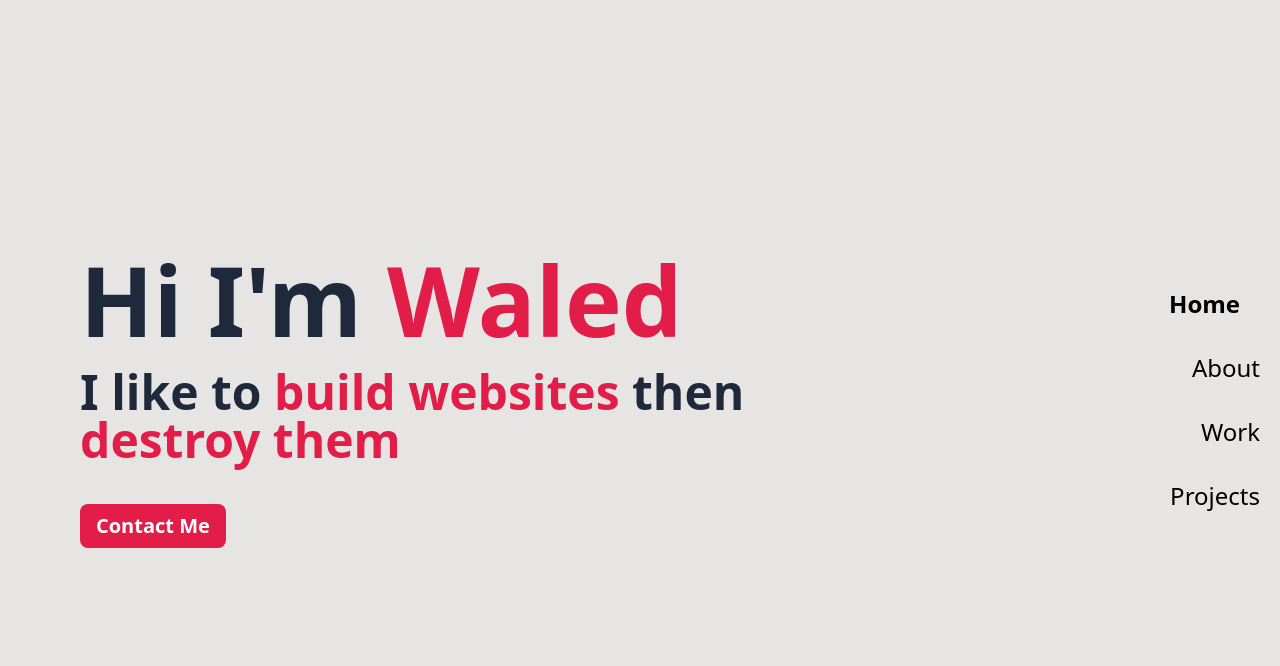
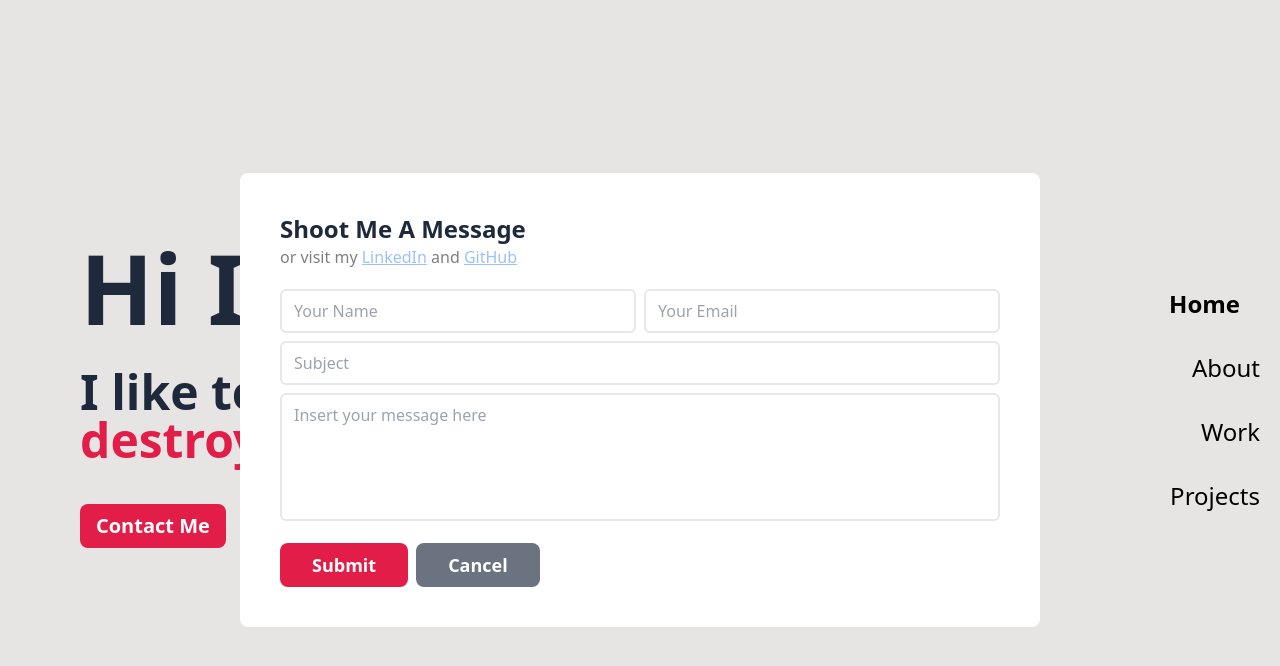
Before and after one commit to wkhatiz/wkportfolio, a React (Vite) app: page / in a window 1280 px wide. Both pictures are taken after a click on the button "Contact Me". Shown: the top 666 px of the page. Built offline with nearby package versions, Linux system fonts and the light colour scheme.

Commit message:
completed 'contact me' form

```diff
--- a/src/App.tsx
+++ b/src/App.tsx
@@ -1,8 +1,9 @@
-import { useState } from "react";
+import { SetStateAction, useState } from "react";
 import NavBar from "./components/NavBar";
 import HomePage from "./components/pages/HomePage";
 import AboutPage from "./components/pages/AboutPage";
 import WorkPage from "./components/pages/WorkPage";
+import ContactMe from "./components/ContactMe";
 
 function App() {
   const [menuSelected, setMenuSelected] = useState([
@@ -12,10 +13,18 @@ function App() {
     { text: "Projects", selected: false },
   ]);
 
+  const [contactMeVisible, setContactMeVisible] = useState<boolean>(false);
+
   return (
     <>
       <div className="flex justify-between h-dvh w-dvh bg-stone-200">
-        <div className="flex-1">{MenuSwitcher(menuSelected)}</div>
+        <ContactMe
+          contactMeVisible={contactMeVisible}
+          setContactMeVisible={setContactMeVisible}
+        />
+        <div className="flex-1">
+          {MenuSwitcher(menuSelected, setContactMeVisible)}
+        </div>
         <div>
           <NavBar
             menuSelected={menuSelected}
@@ -27,14 +36,17 @@ function App() {
   );
 }
 
-function MenuSwitcher(menuSelected: { text: string; selected: boolean }[]) {
+function MenuSwitcher(
+  menuSelected: { text: string; selected: boolean }[],
+  setContactMeVisible: React.Dispatch<SetStateAction<boolean>>
+) {
   for (let x = 0; x < menuSelected.length; x++) {
     if (menuSelected[x].selected === true) {
       switch (menuSelected[x].text) {
         case "Home":
-          return <HomePage />;
+          return <HomePage setContactMeVisible={setContactMeVisible} />;
         case "About":
-          return <AboutPage />;
+          return <AboutPage setContactMeVisible={setContactMeVisible} />;
         case "Work":
           return <WorkPage />;
         case "Projects":
--- /dev/null
+++ b/src/components/ContactMe.tsx
@@ -0,0 +1,96 @@
+import { useEffect } from "react";
+
+type ContactMeProps = {
+  contactMeVisible: boolean;
+  setContactMeVisible: React.Dispatch<React.SetStateAction<boolean>>;
+};
+
+function ContactMe(props: ContactMeProps) {
+  const { contactMeVisible, setContactMeVisible } = props;
+
+  function onClickClose(e: any) {
+    e.preventDefault();
+    setContactMeVisible(false);
+  }
+
+  return (
+    <div
+      className={`w-[800px] bg-white rounded-lg absolute top-1/2 left-1/2 -translate-x-1/2 -translate-y-1/2 p-10 z-10 ${
+        contactMeVisible
+          ? "visible transition-opacity duration-300"
+          : "invisible"
+      }`}
+      style={{
+        transitionProperty: "opacity, visibility",
+        opacity: contactMeVisible ? 1 : 0,
+      }}
+    >
+      <form action="https://formspree.io/f/xnqkorrg" method="POST">
+        <h2 className="text-2xl font-bold text-slate-800">
+          Shoot Me A Message
+        </h2>
+        <span className="opacity-50 hover:opacity-100 transition-opacity duration-300">
+          or visit my{" "}
+          <a
+            className="text-blue-500 underline hover:text-blue-700"
+            href="https://www.linkedin.com/in/waledkhatiz"
+          >
+            LinkedIn
+          </a>{" "}
+          and{" "}
+          <a
+            className="text-blue-500 underline hover:text-blue-700"
+            href="https://www.github.com/wkhatiz"
+          >
+            GitHub
+          </a>
+        </span>
+
+        <div className="w-full flex justify-between mb-2 mt-5">
+          <input
+            id="contactme-name"
+            placeholder="Your Name"
+            type="text"
+            className="border-2 rounded-md py-2 px-3 flex-1 mr-1"
+          ></input>
+          <input
+            id="contactme-email"
+            placeholder="Your Email"
+            type="email"
+            name="_replyto"
+            className="border-2 rounded-md py-2 px-3 flex-1 ml-1"
+          ></input>
+        </div>
+        <input
+          id="contactme-subject"
+          placeholder="Subject"
+          type="text"
+          name="_subject"
+          className="border-2 rounded-md py-2 px-3 w-full mb-2"
+        ></input>
+        <textarea
+          id="contactme-body"
+          placeholder="Insert your message here"
+          name="message"
+          className="border-2 rounded-md py-2 px-3 w-full h-32 mb-4 resize-none overflow-scroll"
+        ></textarea>
+        <input type="text" name="_gotcha" style={{ display: "none" }} />
+        <div>
+          <input
+            type="submit"
+            value="Submit"
+            className="bg-rose-600 text-lg py-2 px-8 font-bold text-white rounded-lg hover:bg-rose-800 cursor-pointer mr-2"
+          ></input>
+          <button
+            onClick={onClickClose}
+            className="bg-gray-500 text-lg py-2 px-8 font-bold text-white rounded-lg hover:bg-gray-700 cursor-pointer"
+          >
+            Cancel
+          </button>
+        </div>
+      </form>
+    </div>
+  );
+}
+
+export default ContactMe;
--- a/src/components/pages/AboutPage.tsx
+++ b/src/components/pages/AboutPage.tsx
@@ -1,6 +1,12 @@
 import { useState, useEffect } from "react";
 
-function AboutPage() {
+type AboutPageProps = {
+  setContactMeVisible: React.Dispatch<React.SetStateAction<boolean>>;
+};
+
+function AboutPage(props: AboutPageProps) {
+  let { setContactMeVisible } = props;
+
   const [isVisible, setIsVisible] = useState(false);
 
   useEffect(() => {
@@ -17,11 +23,12 @@ function AboutPage() {
         About Me
       </h2>
       <p className=" w-3/4">
-        I'm a passionate software developer with a keen interest in creating
-        efficient, scalable, and innovative solutions. With [X years] of
-        experience in the industry, I've had the opportunity to work on a
-        variety of projects, ranging from web and mobile applications to machine
-        learning algorithms.
+        I'm a passionate Software Engineer currently working in QA with over 2
+        years of experience in the industry and strong background in web
+        development. Through my academic and professional experience, I've been
+        able to help build a wide variety of software solutions from web and
+        mobile applications using React and React Native, to AI opponents for
+        chess games in C++.
         <br />
         <br /> My journey into software development started with a fascination
         for technology and a drive to understand how things work behind the
@@ -35,13 +42,20 @@ function AboutPage() {
         responsive web interface or optimizing database performance, I strive
         for excellence in everything I do.
         <br />
-        <br /> Outside of coding, I enjoy [hobbies/interests], which helps me
-        stay creative and bring fresh perspectives to my work. I'm also a strong
-        advocate for [relevant cause or technology], always looking for ways to
-        contribute to the community and make a positive impact. I'm currently
+        <br /> Outside of coding, I enjoy illustration and design, which helps
+        me stay creative and bring fresh perspectives to my work. I'm currently
         seeking new opportunities where I can leverage my skills and experience
-        to [your goal or mission]. If you're looking for a dedicated and
-        versatile software developer, I'd love to connect!
+        to help build the next era of web technologies. If you're looking for a
+        dedicated and versatile software developer, I'd love to{" "}
+        <span
+          className="font-bold text-rose-600 cursor-pointer"
+          onClick={() => {
+            setContactMeVisible(true);
+          }}
+        >
+          connect
+        </span>
+        !
       </p>
     </div>
   );
--- a/src/components/pages/HomePage.tsx
+++ b/src/components/pages/HomePage.tsx
@@ -1,21 +1,41 @@
 import { useState, useEffect } from "react";
 
-function HomePage() {
+type HomePageProps = {
+  setContactMeVisible: React.Dispatch<React.SetStateAction<boolean>>;
+};
+
+function HomePage(props: HomePageProps) {
+  let { setContactMeVisible } = props;
+
   const [isVisible, setIsVisible] = useState(false);
+  const [bounceOn, setBounceOn] = useState(true);
 
   useEffect(() => {
     setIsVisible(true);
   }, []);
 
+  function onContactMeClick() {
+    setContactMeVisible(true);
+  }
+
   return (
     <div
-      className={`h-full flex justify-center items-start pl-20 flex-col transition-opacity duration-1000 ${
+      className={`h-full flex justify-center items-start pl-20 flex-col transition-opacity duration-1000 z-0 ${
         isVisible ? "opacity-100" : "opacity-0"
       }`}
     >
-      <h1 className="text-8xl font-bold text-slate-800 mb-5">
+      <h1
+        className={`text-8xl font-bold text-slate-800 mb-5 ${
+          bounceOn ? "animate-bounce" : ""
+        }`}
+      >
         Hi I'm{" "}
-        <span className=" text-rose-600 cursor-pointer hover:text-rose-700">
+        <span
+          onClick={() => {
+            setBounceOn(!bounceOn);
+          }}
+          className=" text-rose-600 cursor-pointer hover:text-rose-700"
+        >
           Waled
         </span>
       </h1>
@@ -29,7 +49,10 @@ function HomePage() {
           destroy them
         </span>
       </h2>
-      <button className="bg-rose-600 text-xl py-2 px-4 font-bold text-white rounded-lg hover:bg-rose-800 cursor-pointer transition-transform hover:-rotate-3">
+      <button
+        onClick={onContactMeClick}
+        className="bg-rose-600 text-xl py-2 px-4 font-bold text-white rounded-lg hover:bg-rose-800 cursor-pointer transition-transform duration-500 hover:-rotate-3"
+      >
         Contact Me
       </button>
     </div>
--- a/src/components/pages/WorkPage.tsx
+++ b/src/components/pages/WorkPage.tsx
@@ -24,8 +24,9 @@ function WorkPage() {
         measuring the quality of software products.
         <br />
         <br /> Mentor and trainer for new testers as well as SME for existing
-        testers across teams, creating documentation for project specific skills
-        as well as global testing skills for testers to refer to.
+        testers across teams where I provide presentations and create
+        documentation for project specific skills as well as global testing
+        skills for testers to refer to.
         <br />
         <br /> Automated test case creation and test evidence creation using VBA
         macros and powershell scripts which improved the tester experience,
```
